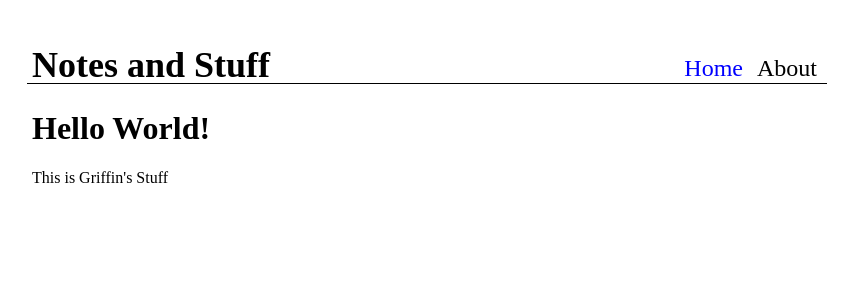
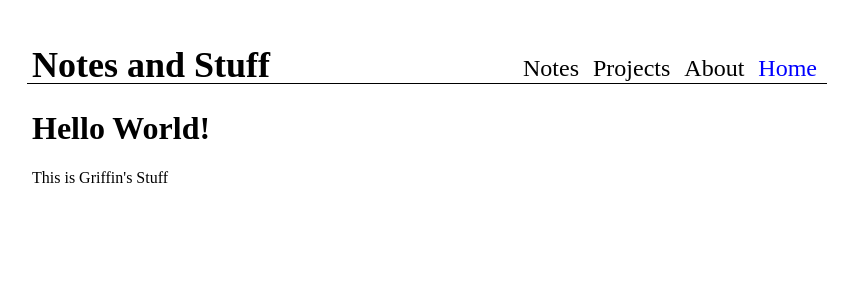
Before and after one commit to gjburke/gjburke.github.io, a Jekyll site: the page built from index.html, in a window 1280 px wide. Shown: the top 300 px of the page, without its empty margins (213-1061 px from the left). Built offline with Jekyll 4.4.1, drawn with Linux system fonts in a browser that asks for light colours.

Commit message:
Added notes and projects pages into navigation

```diff
--- a/_includes/header.html
+++ b/_includes/header.html
@@ -1,4 +1,4 @@
 <header>
-    <h1>Notes and Stuff</h1>
+    <a href="/"><h1>Notes and Stuff</h1></a>
     {% include navigation.html %}
 </header>
--- a/_sass/main.scss
+++ b/_sass/main.scss
@@ -18,7 +18,15 @@ header {
     border-bottom: 1px solid black;
 }
 
-header > h1 {
+header > a {
+    all: unset;
+}
+
+header > a:hover {
+    cursor: pointer;
+}
+
+header > a > h1 {
     font-size: 36px;
     margin: 0px;
     padding-top: 36px;
--- /dev/null
+++ b/notes.html
@@ -0,0 +1,6 @@
+---
+layout: default
+title: Notes
+---
+
+<p>This is the notes page</p>
--- /dev/null
+++ b/projects.html
@@ -0,0 +1,6 @@
+---
+layout: default
+title: Projects
+---
+
+<p>This is the projects page</p>
```
Also changed, not shown: _data/navigation.yaml (+6 -2 lines).
